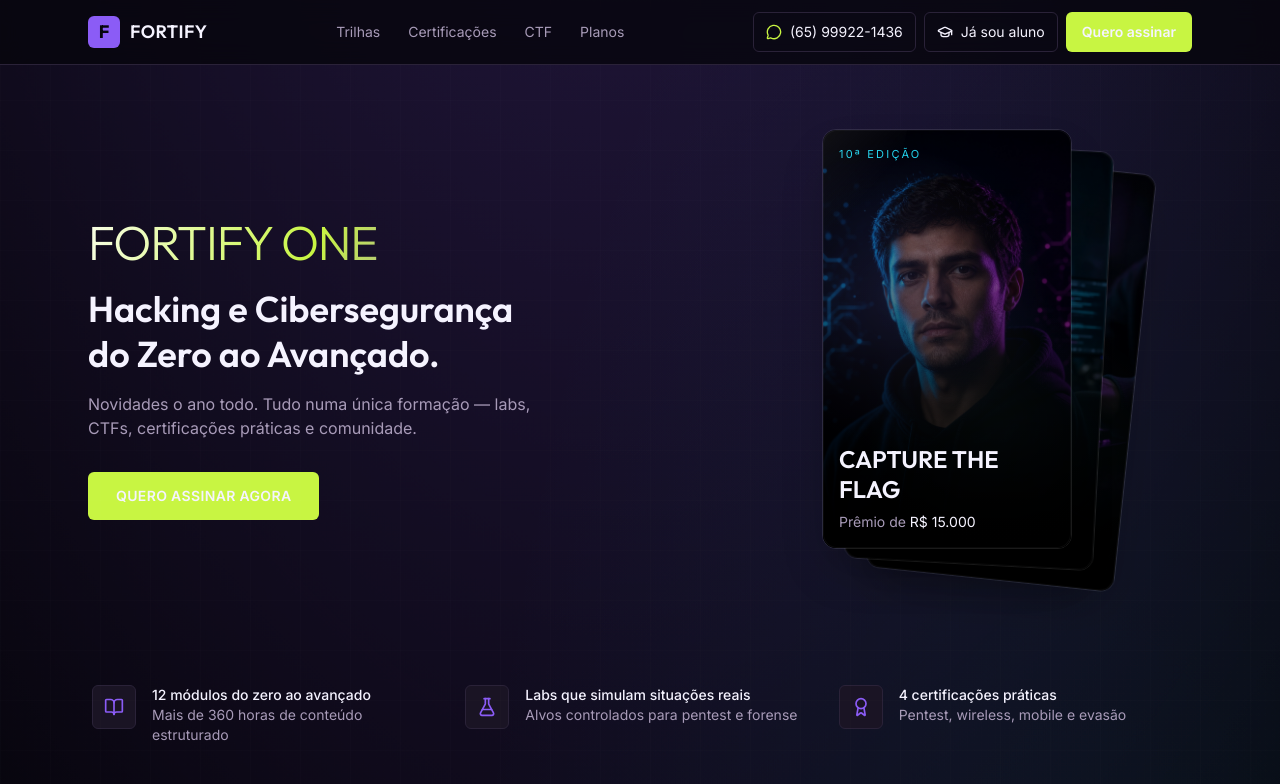
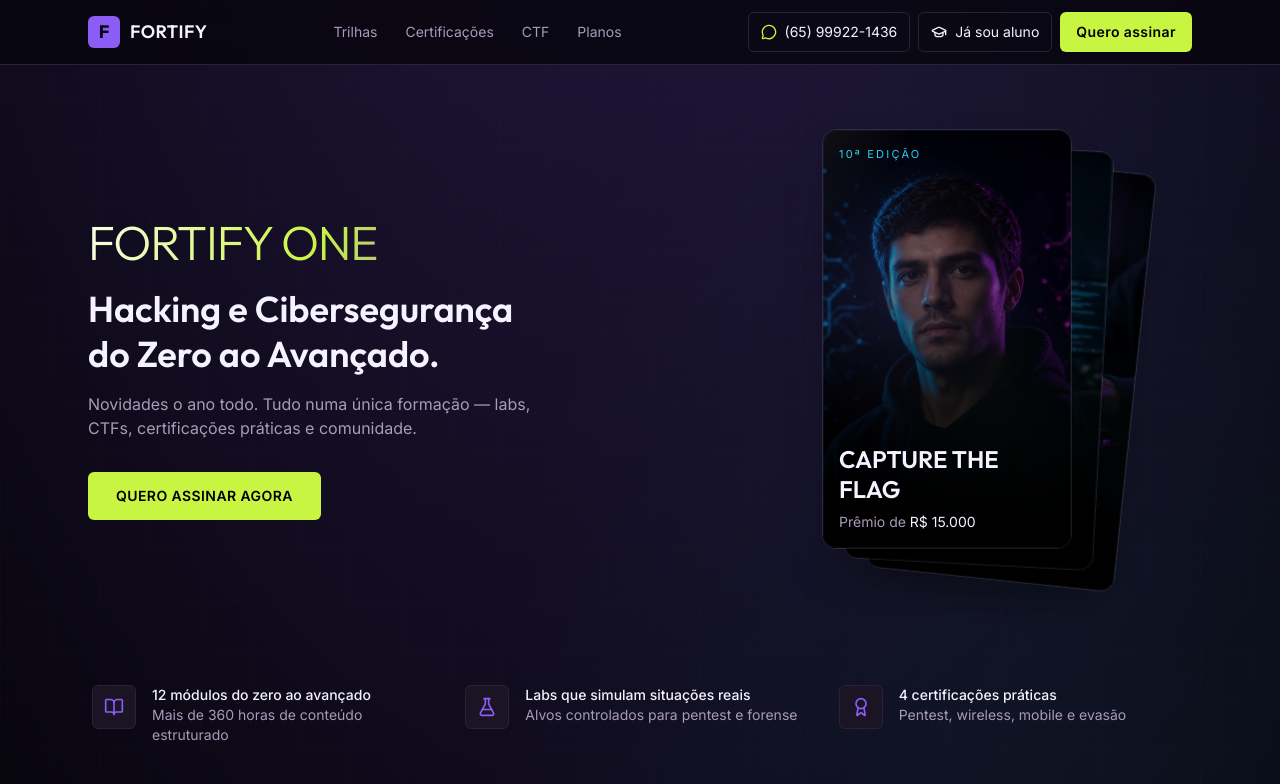
Before and after one commit to luanpatrickbo444/fortifysec, a Next.js app: page / in a window 1280 px wide. Shown: the top 784 px of the page. Built offline with nearby package versions, Linux system fonts and the light colour scheme.

Commit message:
fix buttons subscribe color

```diff
--- a/src/app/globals.css
+++ b/src/app/globals.css
@@ -659,3 +659,58 @@
     transform: none;
   }
 }
+
+/* =========================================================
+   BOTÕES QUERO ASSINAR / QUERO ESSE
+   ========================================================= */
+
+.bg-lime,
+a.bg-lime,
+button.bg-lime {
+  color: #0a0a0a !important;
+  font-weight: 700;
+}
+
+.bg-lime:hover,
+a.bg-lime:hover,
+button.bg-lime:hover {
+  color: #000000 !important;
+}
+
+.bg-lime:visited,
+a.bg-lime:visited {
+  color: #0a0a0a !important;
+}
+
+/* Botão principal */
+a[class*="bg-lime"] {
+  text-shadow: none;
+  letter-spacing: 0.03em;
+}
+
+/* Efeito premium */
+a[class*="bg-lime"]:hover {
+  transform: translateY(-2px);
+  filter: brightness(1.08);
+  box-shadow:
+    0 10px 30px rgba(200, 245, 66, 0.25),
+    0 0 20px rgba(200, 245, 66, 0.15);
+}
+
+/* FORÇA TEXTO PRETO EM TODOS OS BOTÕES VERDES */
+
+.bg-lime,
+.bg-lime *,
+a.bg-lime,
+a.bg-lime *,
+button.bg-lime,
+button.bg-lime * {
+  color: #000 !important;
+}
+
+.bg-lime:hover,
+.bg-lime:hover *,
+a.bg-lime:hover,
+a.bg-lime:hover * {
+  color: #000 !important;
+}
```
